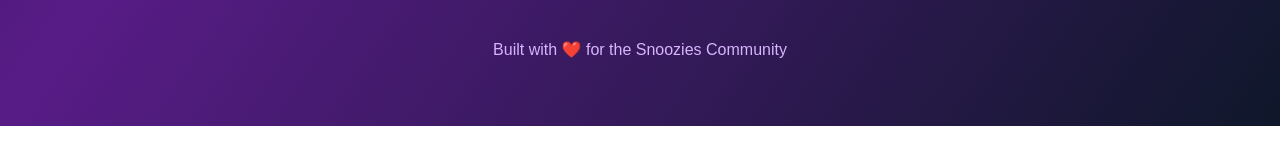
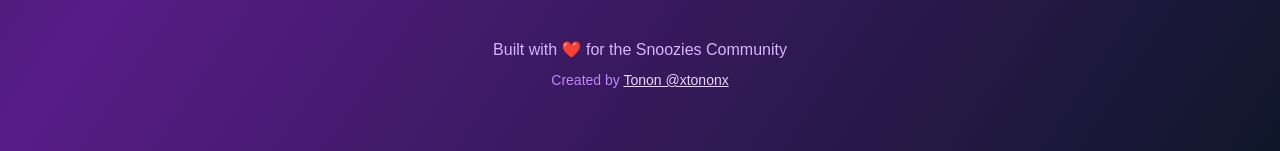
Before and after one commit to dontonon/seizoons, a Next.js app: page / in a window 1280 px wide. Shown: the part 1738-1889 px from the top of the page. Before the commit the page ends 1864 px from the top, so only its background shows below. Built offline with nearby package versions, Linux system fonts and the light colour scheme; no server answers.

Commit message:
feat: Add creator attribution to footer

```diff
--- a/app/page.tsx
+++ b/app/page.tsx
@@ -188,8 +188,19 @@ export default function Dashboard() {
 
         {/* Footer */}
         <footer className="text-center mt-12 pb-8">
-          <p className="text-purple-300">
+          <p className="text-purple-300 mb-2">
             Built with ❤️ for the Snoozies Community
+          </p>
+          <p className="text-purple-400 text-sm">
+            Created by{' '}
+            <a
+              href="https://x.com/xtononx"
+              target="_blank"
+              rel="noopener noreferrer"
+              className="text-purple-200 hover:text-white transition-colors underline"
+            >
+              Tonon @xtononx
+            </a>
           </p>
         </footer>
       </div>
```
